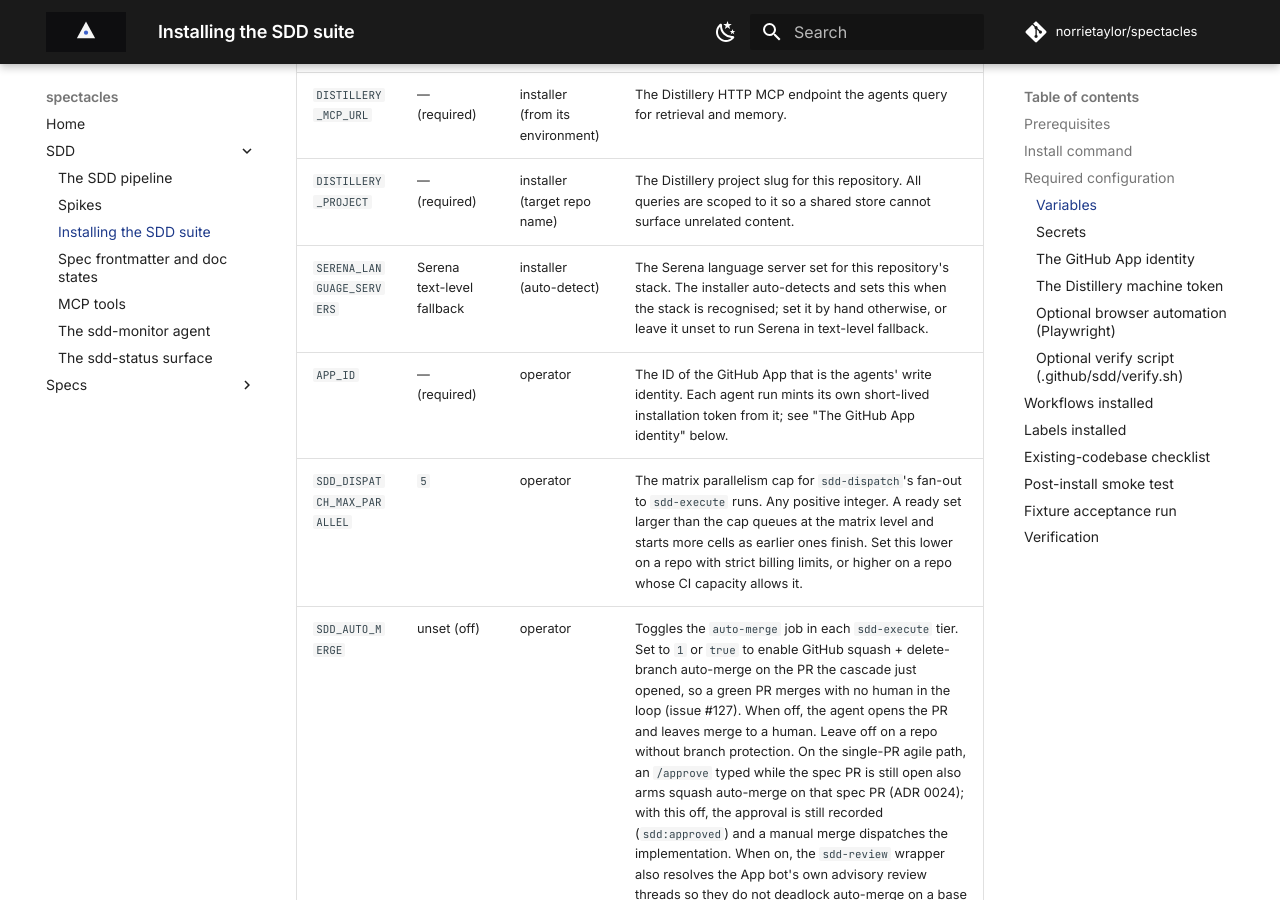
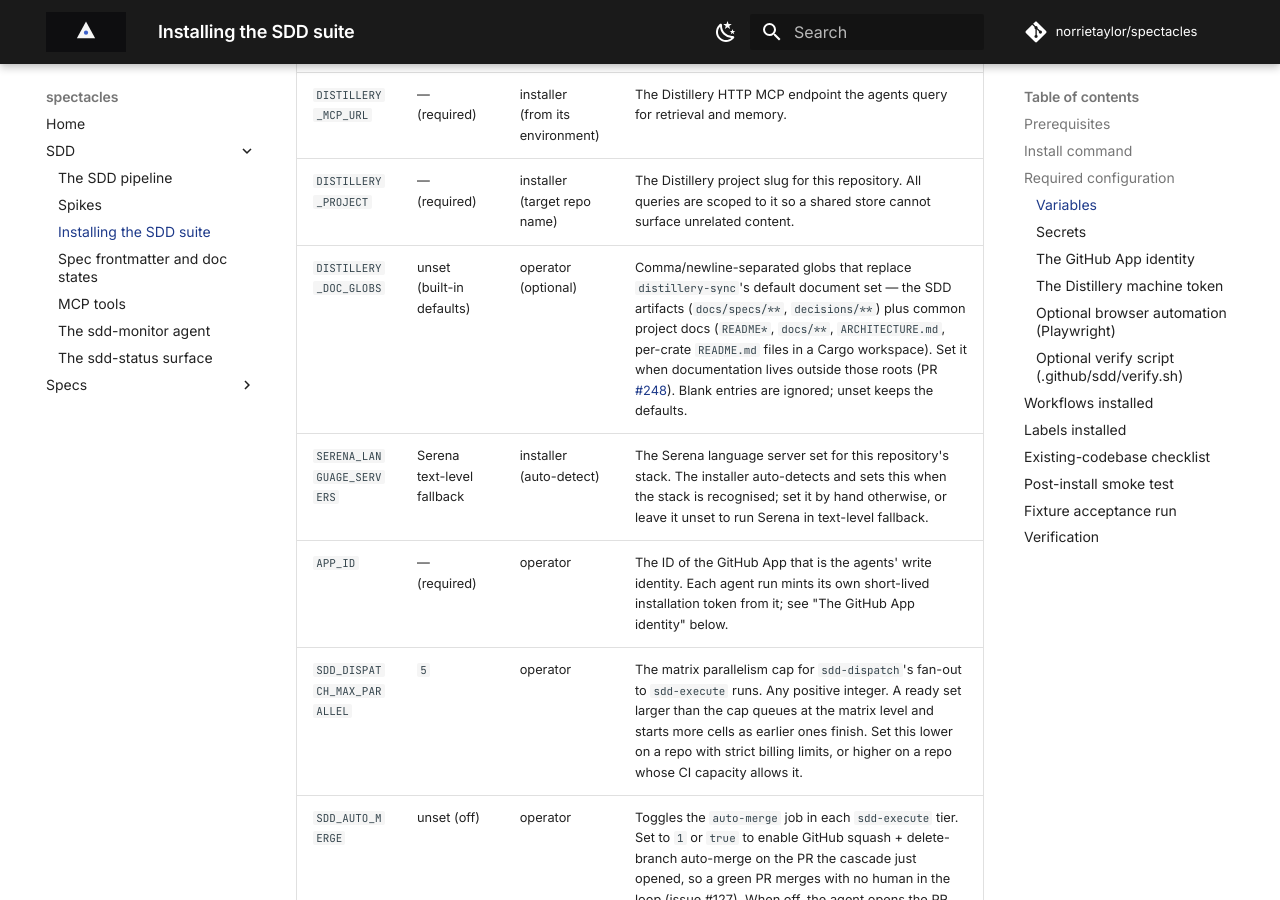
Before and after one commit to norrietaylor/spectacles, an MkDocs documentation site: the page built from docs/sdd/install.md, in a window 1280 px wide and 900 px high, scrolled down 3230 px. Built offline with MkDocs 1.6.1 and Material for MkDocs 9.7.7, drawn with Linux system fonts in a browser that asks for light colours; comment, search, counter and statistics services are not loaded; some of the changed text lies outside the part shown.

Commit message:
docs(install): add SDD_STATUS and DISTILLERY_DOC_GLOBS variable rows
Every other operator-settable variable has a row in the install.md table; these two shipped in v0.2.0 (#254) and #248 without one.

Co-Authored-By: Claude Fable 5 <noreply@anthropic.com>

```diff
--- a/docs/sdd/install.md
+++ b/docs/sdd/install.md
@@ -137,6 +137,7 @@ toggles with the defaults shown.
 |---|---|---|---|
 | `DISTILLERY_MCP_URL` | — (required) | installer (from its environment) | The Distillery HTTP MCP endpoint the agents query for retrieval and memory. |
 | `DISTILLERY_PROJECT` | — (required) | installer (target repo name) | The Distillery project slug for this repository. All queries are scoped to it so a shared store cannot surface unrelated content. |
+| `DISTILLERY_DOC_GLOBS` | unset (built-in defaults) | operator (optional) | Comma/newline-separated globs that replace `distillery-sync`'s default document set — the SDD artifacts (`docs/specs/**`, `decisions/**`) plus common project docs (`README*`, `docs/**`, `ARCHITECTURE.md`, per-crate `README.md` files in a Cargo workspace). Set it when documentation lives outside those roots (PR [#248](https://github.com/norrietaylor/spectacles/pull/248)). Blank entries are ignored; unset keeps the defaults. |
 | `SERENA_LANGUAGE_SERVERS` | Serena text-level fallback | installer (auto-detect) | The Serena language server set for this repository's stack. The installer auto-detects and sets this when the stack is recognised; set it by hand otherwise, or leave it unset to run Serena in text-level fallback. |
 | `APP_ID` | — (required) | operator | The ID of the GitHub App that is the agents' write identity. Each agent run mints its own short-lived installation token from it; see "The GitHub App identity" below. |
 | `SDD_DISPATCH_MAX_PARALLEL` | `5` | operator | The matrix parallelism cap for `sdd-dispatch`'s fan-out to `sdd-execute` runs. Any positive integer. A ready set larger than the cap queues at the matrix level and starts more cells as earlier ones finish. Set this lower on a repo with strict billing limits, or higher on a repo whose CI capacity allows it. |
@@ -152,6 +153,7 @@ toggles with the defaults shown.
 | `SDD_CODERABBIT` | unset (auto-detect) | operator (optional) | Force-toggle for `sdd-monitor`'s CodeRabbit stall detection (issue #257). Unset, the pass enables itself when a `.coderabbit.yaml` / `.coderabbit.yml` exists at the repository root; set `1` to force-enable on a repo whose CodeRabbit install carries no config file, `0` to force-disable. Consulted only when `SDD_MONITOR=1`. See `sdd-monitor.md`. |
 | `SDD_CODERABBIT_STALL_MIN` | `30` | operator (optional) | Minutes an open non-draft `sdd/` PR's head commit must age with no review or comment from `coderabbitai[bot]` before `sdd-monitor` counts the PR as stalled and nudges. |
 | `SDD_CODERABBIT_NUDGE_MAX` | `2` | operator (optional) | `@coderabbitai review` nudge comments `sdd-monitor` posts per head sha before it stops nudging and escalates the PR to `needs-human`. A new push (new head sha) resets the budget. |
+| `SDD_STATUS` | unset (on) | operator (optional) | Opt-out for the `sdd-status` surface — the only default-on workflow in the suite, safe to leave on because its sole write is editing one sentinel status comment per tracking issue (ADR 0023, issue [#254](https://github.com/norrietaylor/spectacles/issues/254)). Set to `0` to disable the wrapper's event-driven refreshes and the `/status` command; any other value (or unset) keeps it on. See `sdd-status.md`. |
 | `SDD_MCP_EXTRA` | unset (off) | operator (optional) | Opt-in toggle for bundled-but-disabled extra MCP servers, whole-token list (e.g. `playwright`, or `playwright,<other>`). Set it to `playwright` to let the `sdd-execute` agents drive a headless browser for browser-driven checks (issue #180). Off by default: a consumer that does not set it calls no browser tool and the browser container never starts. See "Optional browser automation (Playwright)" below for the trust boundary. |
 | `GH_AW_MODEL_AGENT_COPILOT` | `claude-sonnet-4.6` | operator (optional) | Overrides the Copilot model the agent step runs. Consumed by every agent lock except the `sdd-execute` tiers, which pin their model via the `model:*` task label. |
 | `GH_AW_MODEL_DETECTION_COPILOT` | `claude-sonnet-4.6` | operator (optional) | Overrides the Copilot model the gh-aw detection step runs. Consumed by the `sdd-spec`, `sdd-triage`, `sdd-dispatch`, `sdd-validate`, and `sdd-review` locks. |
```
